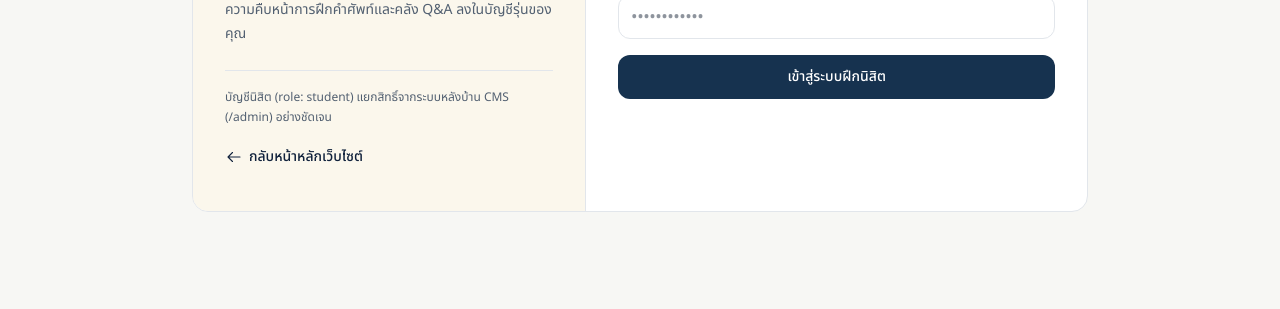
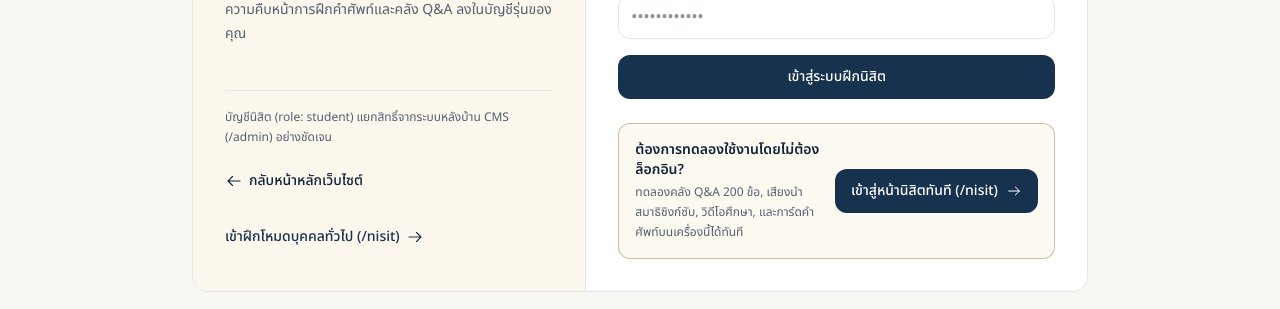
Before and after one commit to MonkChatGuide072/MonkChat-Guide, a React (Vite) app: page /nisit/login in a window 1280 px wide. Shown: the part 359-668 px from the top of the page. Built offline with nearby package versions, Linux system fonts and the light colour scheme; no server answers.

Commit message:
feat(nisit): allow guest practice access to /nisit and add 1-click entry

```diff
--- a/src/components/NisitProtectedRoute.tsx
+++ b/src/components/NisitProtectedRoute.tsx
@@ -4,7 +4,13 @@ import { useAuth } from '../lib/auth'
 
 const ALLOWED_NISIT_ROLES = new Set(['student', 'owner', 'team_member'])
 
-/** Requires an authenticated active student, team member, or owner account for `/nisit`. */
+/**
+ * Route access for `/nisit`:
+ * - Active students, owners, and team members are granted full access.
+ * - Suspended student accounts are redirected to `/nisit/login`.
+ * - Unauthenticated visitors / guest learners can freely review and practice
+ *   all 5 training modules in local on-device mode.
+ */
 export function NisitProtectedRoute() {
   const { session, profile, isLoading } = useAuth()
   const { t } = useTranslation()
@@ -17,7 +23,13 @@ export function NisitProtectedRoute() {
     )
   }
 
-  if (!session || !profile || !profile.is_active || !ALLOWED_NISIT_ROLES.has(profile.role)) {
+  // Suspended accounts are blocked
+  if (session && profile && !profile.is_active) {
+    return <Navigate to="/nisit/login" replace />
+  }
+
+  // Authenticated accounts with non-allowed roles are redirected
+  if (session && profile && !ALLOWED_NISIT_ROLES.has(profile.role)) {
     return <Navigate to="/nisit/login" replace />
   }
 
--- a/src/pages/NisitLoginPage.tsx
+++ b/src/pages/NisitLoginPage.tsx
@@ -241,12 +241,13 @@ export function NisitLoginPage() {
             </p>
           </div>
 
-          <div className="space-y-2 border-t border-brand-border pt-4 text-xs leading-5 text-brand-muted">
+          <div className="space-y-3 border-t border-brand-border pt-4 text-xs leading-5 text-brand-muted">
             <p>
               {isEnglish
                 ? 'Student accounts (student) are isolated from the team CMS (/admin).'
                 : 'บัญชีนิสิต (role: student) แยกสิทธิ์จากระบบหลังบ้าน CMS (/admin) อย่างชัดเจน'}
             </p>
+            <div className="flex flex-wrap items-center gap-3">
               <Link
                 to="/"
                 className="inline-flex min-h-11 items-center gap-1.5 text-sm font-medium text-brand-maroon hover:underline"
@@ -254,6 +255,14 @@ export function NisitLoginPage() {
                 <GuideIcon name="arrow" className="h-[18px] w-[18px] rotate-180" />
                 <span>{isEnglish ? 'Back to home' : 'กลับหน้าหลักเว็บไซต์'}</span>
               </Link>
+              <Link
+                to="/nisit"
+                className="inline-flex min-h-11 items-center gap-1.5 text-sm font-medium text-brand-terracotta hover:underline"
+              >
+                <span>{isEnglish ? 'Guest Practice (/nisit)' : 'เข้าฝึกโหมดบุคคลทั่วไป (/nisit)'}</span>
+                <GuideIcon name="arrow" className="h-[18px] w-[18px]" />
+              </Link>
+            </div>
           </div>
         </section>
 
@@ -474,6 +483,29 @@ export function NisitLoginPage() {
               </button>
             </form>
           )}
+
+          {/* Quick-Access Guest Training Mode */}
+          <div className="mt-6 rounded-xl border border-brand-gold/40 bg-brand-gold-soft/60 p-4">
+            <div className="flex flex-col gap-3 sm:flex-row sm:items-center sm:justify-between">
+              <div>
+                <p className="text-sm font-semibold text-brand-maroon">
+                  {isEnglish ? 'Explore without signing in?' : 'ต้องการทดลองใช้งานโดยไม่ต้องล็อกอิน?'}
+                </p>
+                <p className="mt-0.5 text-xs leading-5 text-brand-muted">
+                  {isEnglish
+                    ? 'Preview all 200 Q&A flashcards, audio scripts, videos, and vocab cards directly in local mode.'
+                    : 'ทดลองคลัง Q&A 200 ข้อ, เสียงนำสมาธิซิงก์ซับ, วิดีโอศึกษา, และการ์ดคำศัพท์บนเครื่องนี้ได้ทันที'}
+                </p>
+              </div>
+              <Link
+                to="/nisit"
+                className="inline-flex min-h-11 shrink-0 items-center justify-center gap-2 rounded-xl bg-brand-terracotta px-4 text-sm font-medium text-white transition-colors duration-150 hover:bg-brand-terracotta-dark"
+              >
+                <span>{isEnglish ? 'Enter /nisit as Guest' : 'เข้าสู่หน้านิสิตทันที (/nisit)'}</span>
+                <GuideIcon name="arrow" className="h-4 w-4" />
+              </Link>
+            </div>
+          </div>
         </section>
       </div>
     </div>
```
Also changed, not shown: 2 other files (tests, documents, lock files or other folders). Lines whose indentation alone changed are shown as unchanged.
